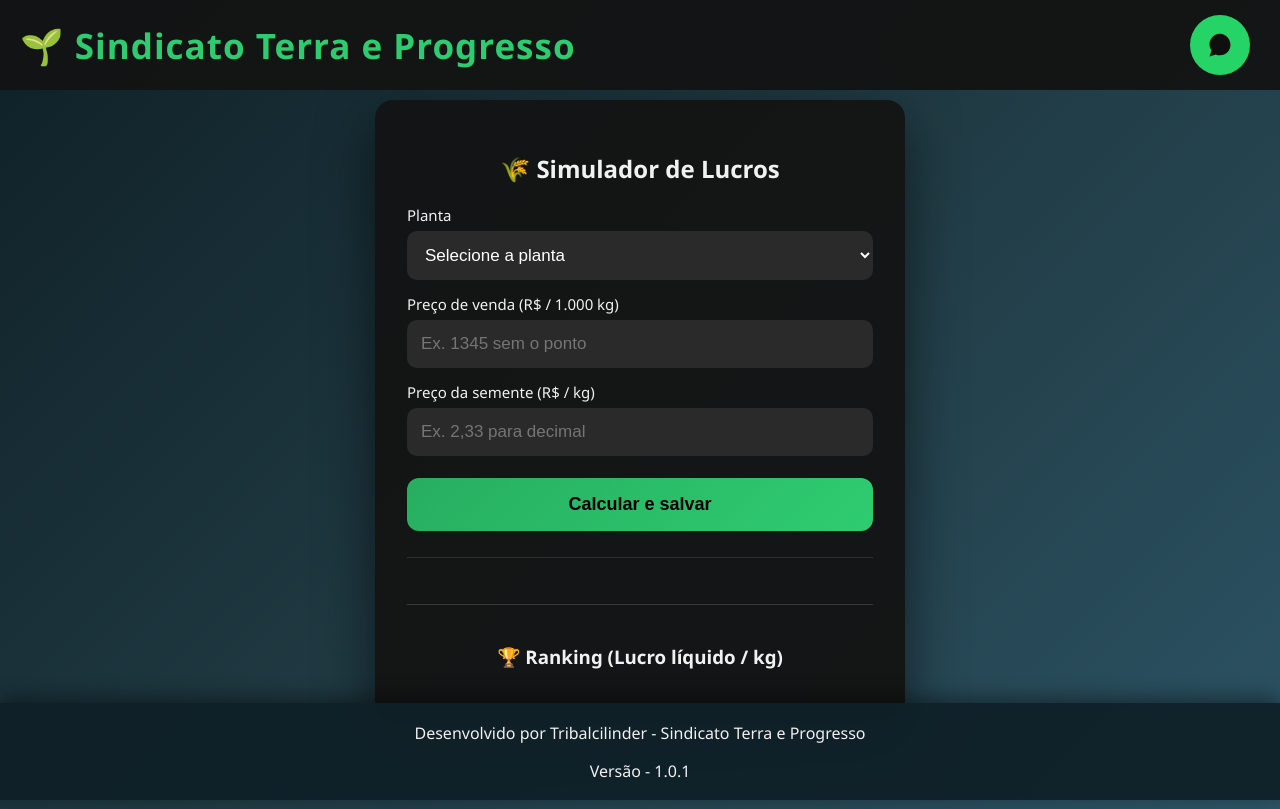
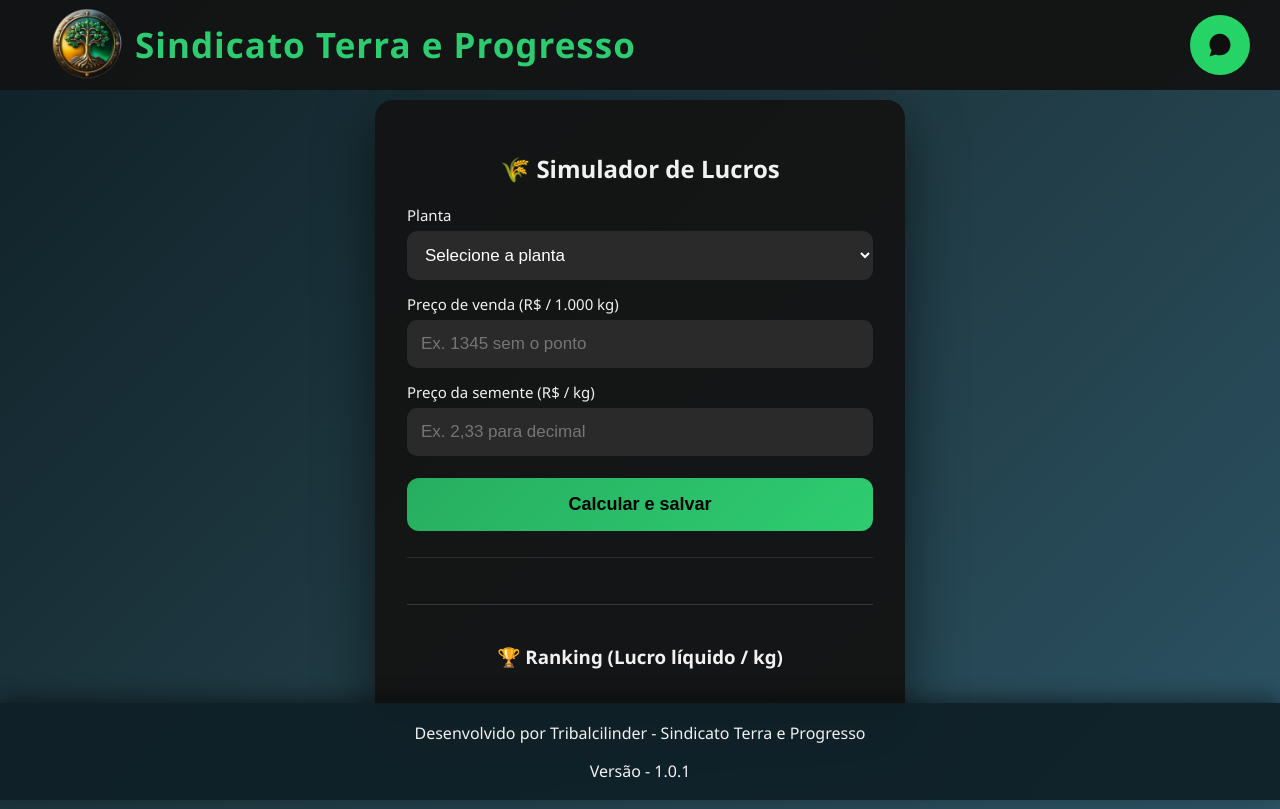
Before and after one commit to DouglasSenna/calculadora-de-lucros-farm-manager, a plain HTML site: page index.html in a window 1280 px wide. Drawn offline with Linux system fonts and the light colour scheme.

Commit message:
add logo e ajustando espaçamento

```diff
--- a/index.html
+++ b/index.html
@@ -8,7 +8,8 @@
   <body>
     <header class="header">
       <div class="sindicato">
-        <h1>🌱 Sindicato Terra e Progresso</h1>
+        <img src="/img/sindicato-logo.png" id="sind-logo" alt="sindicato-logo">
+        <h1>Sindicato Terra e Progresso</h1>
       </div>
       <div class="btn-w">
         <button class="btn-whatsapp" onclick="abrirWhatsapp()">
--- a/style.css
+++ b/style.css
@@ -14,6 +14,12 @@
   justify-content: space-between;
   padding: 0 20px;
   z-index: 1000;
+}
+
+#sind-logo{
+  width: 75px;
+  margin-right: 10px;
+  margin-left: 30px;
 }
 
 .sindicato {
```
Also changed, not shown: img/sindicato-logo.png (added).
